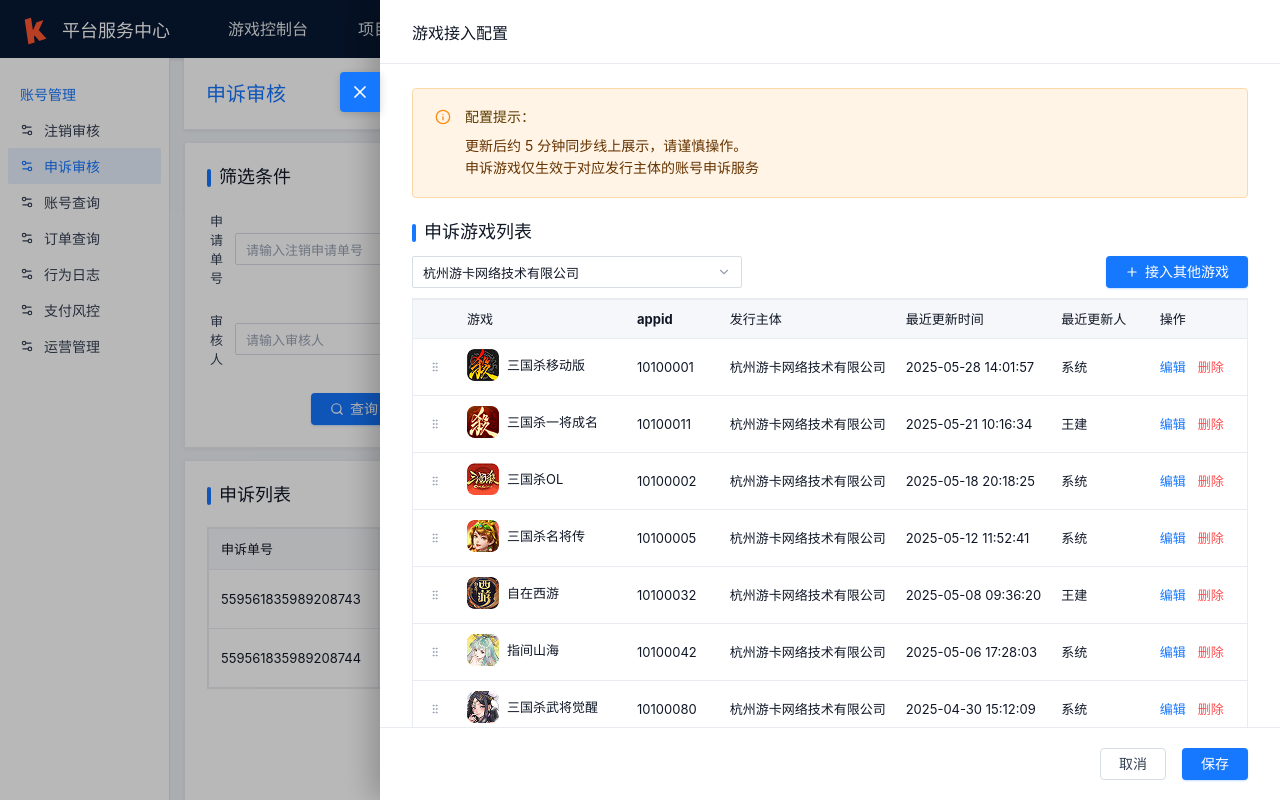
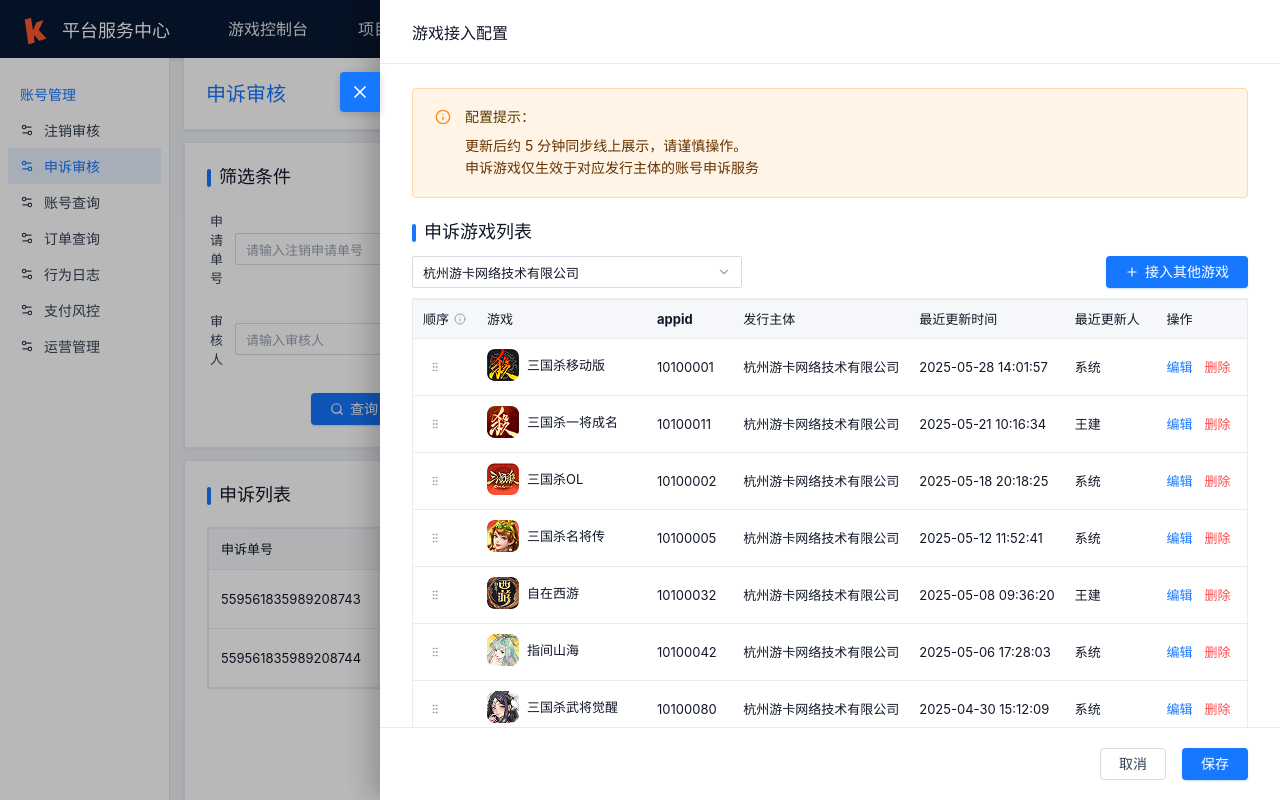
Before and after one commit to erduo85-source/appeal_platfom, a React (Vite) app: page / in a window 1280 px wide. Both pictures are taken after a click on the button "游戏接入配置". Built offline with nearby package versions, Linux system fonts and the light colour scheme.

Commit message:
Add sticky order column header

```diff
--- a/src/main.jsx
+++ b/src/main.jsx
@@ -391,7 +391,19 @@
             <table className="game-table">
               <thead>
                 <tr>
-                  <th></th>
+                  <th>
+                    <span className="order-head">
+                      顺序
+                      <span
+                        className="order-tip"
+                        tabIndex="0"
+                        aria-label="此处排序将决定玩家申诉时，游戏选择列表的展示顺序。"
+                      >
+                        <Info size={12} />
+                        <span className="order-tip-pop">此处排序将决定玩家申诉时，游戏选择列表的展示顺序。</span>
+                      </span>
+                    </span>
+                  </th>
                   <th>游戏</th>
                   <th>appid</th>
                   <th>发行主体</th>
--- a/src/styles.css
+++ b/src/styles.css
@@ -563,10 +563,66 @@
   white-space: nowrap;
 }
 
+.game-table th {
+  position: sticky;
+  top: 0;
+  z-index: 2;
+}
+
 .game-table th:nth-child(1),
 .game-table td:nth-child(1) {
-  width: 36px;
+  width: 56px;
   color: #98a2b3;
+}
+
+.game-table th:nth-child(1) {
+  color: #111827;
+}
+
+.order-head {
+  display: inline-flex;
+  align-items: center;
+  gap: 4px;
+}
+
+.order-tip {
+  position: relative;
+  display: inline-flex;
+  align-items: center;
+  justify-content: center;
+  width: 14px;
+  height: 14px;
+  color: #98a2b3;
+  cursor: help;
+}
+
+.order-tip:hover,
+.order-tip:focus-visible {
+  color: #1677ff;
+  outline: none;
+}
+
+.order-tip-pop {
+  position: absolute;
+  left: 0;
+  top: 20px;
+  width: 260px;
+  transform: none;
+  display: none;
+  white-space: normal;
+  padding: 8px 10px;
+  border-radius: 4px;
+  background: rgba(17, 24, 39, 0.94);
+  color: #fff;
+  font-weight: 400;
+  line-height: 18px;
+  box-shadow: 0 6px 18px rgba(0, 0, 0, 0.18);
+  z-index: 5;
+}
+
+.order-tip:hover .order-tip-pop,
+.order-tip:focus-visible .order-tip-pop {
+  display: block;
 }
 
 .game-table th:nth-child(2),
```
